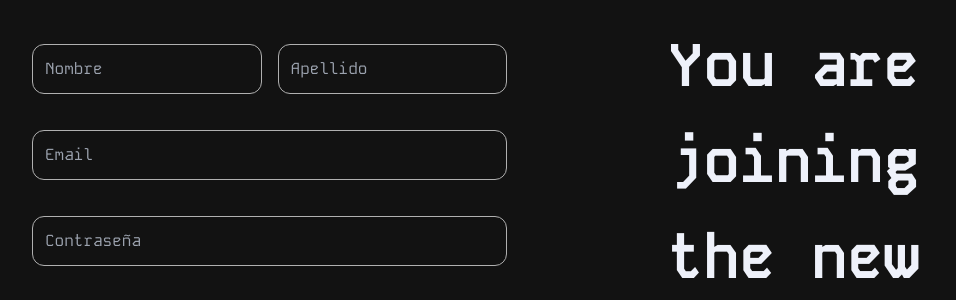
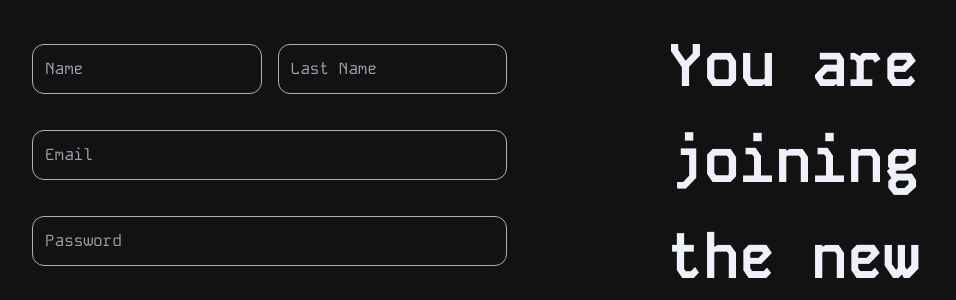
Before and after one commit to CumTech/MonolithicBank, a Next.js app: page /signup in a window 1280 px wide. Shown: the part 308-608 px from the top of the page, without its empty margins (148-1104 px from the left). Built offline with nearby package versions, Linux system fonts and the light colour scheme.

Commit message:
Update validation messages and placeholders in SignUpForm component

```diff
--- a/src/components/forms/SignUpForm.jsx
+++ b/src/components/forms/SignUpForm.jsx
@@ -6,18 +6,18 @@ import { Button } from "@/components/ui/button";
 
 const validationSchema = Yup.object().shape({
     name: Yup.string()
-        .required('El nombre es requerido'),
+        .required('The name is required'),
     lastName: Yup.string()
-        .required('El apellido es requerido'),
+        .required('The last name is required'),
     email: Yup.string()
-        .email('El email no es válido')
-        .required('El email es requerido'),
+        .email('The email is not valid')
+        .required('The email is required'),
     password: Yup.string()
-        .min(6, 'La contraseña debe tener al menos 6 caracteres')
-        .required('La contraseña es requerida'),
+        .min(6, 'The password must be at least 6 characters long')
+        .required('The password is required'),
     curp: Yup.string()
-        .length(18, 'El CURP debe tener 18 caracteres')
-        .required('El CURP es requerido'),
+        .length(18, 'The CURP must be 18 characters long')
+        .required('The curp is required'),
 });
 
 export default function SignUpForm() {
@@ -41,33 +41,44 @@ export default function SignUpForm() {
                                 <Field
                                     name="name"
                                     type="text"
-                                    placeholder="Nombre"
+                                    placeholder="Name"
                                     className="w-full p-3 rounded-xl border border-secondary-300 bg-transparent" />
                                 <ErrorMessage name="name" component="div" className="text-danger-400/90" />
                             </div>
                             <div className="flex flex-col w-1/2 gap-2">
-                                <label>
-                                    <Field name="lastName" type="text" placeholder="Apellido"
-                                        className="w-full p-3 rounded-xl border border-secondary-300 bg-transparent" />
-                                </label>
+                                <Field
+                                    name="lastName"
+                                    type="text"
+                                    placeholder="Last Name"
+                                    className="w-full p-3 rounded-xl border border-secondary-300 bg-transparent" />
                                 <ErrorMessage name="lastName" component="div" className="text-danger-400/90" />
                             </div>
                         </div>
 
                         <div className="flex flex-col gap-2">
-                            <Field name="email" type="email" placeholder="Email"
+                            <Field
+                                name="email"
+                                type="email"
+                                placeholder="Email"
                                 className="w-full p-3 rounded-xl border border-secondary-300 bg-transparent" />
                             <ErrorMessage name="email" component="div" className="text-danger-400/90" />
                         </div>
 
                         <div className="flex flex-col gap-2">
-                            <Field name="password" type="password" placeholder="Contraseña"
+                            <Field
+                                name="password"
+                                type="password"
+                                placeholder="Password"
                                 className="w-full p-3 rounded-xl border border-secondary-300 bg-transparent" />
                             <ErrorMessage name="password" component="div" className="text-danger-400/90" />
                         </div>
 
                         <div className="flex flex-col gap-2">
-                            <Field name="curp" type="text" placeholder="CURP" className="w-full p-3 rounded-xl border border-secondary-300 bg-transparent" />
+                            <Field
+                                name="curp"
+                                type="text"
+                                placeholder="CURP"
+                                className="w-full p-3 rounded-xl border border-secondary-300 bg-transparent" />
                             <ErrorMessage name="curp" component="div" className="text-danger-400/90" />
                         </div>
                         <div className="flex justify-center">
```
